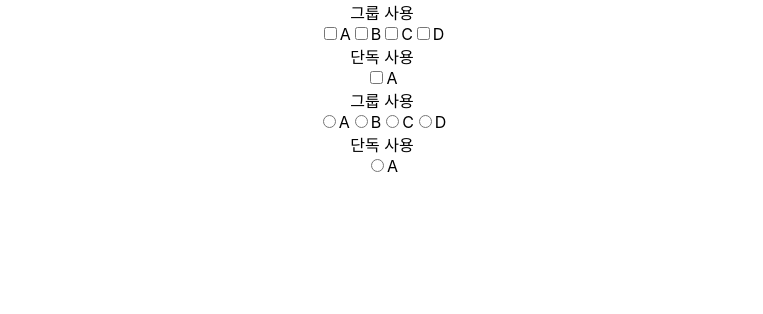
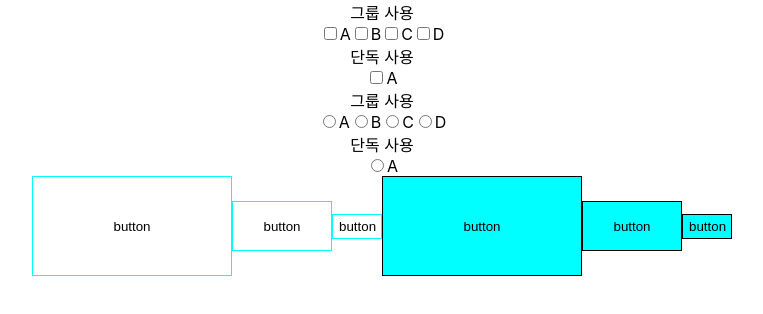
Before and after one commit to assash17/common-component, a React (Create React App) app: page / in a window 1280 px wide. Shown: the top 314 px of the page, without its empty margins (258-1021 px from the left). Built offline with nearby package versions, Linux system fonts and the light colour scheme.

Commit message:
[feat] button 컴포넌트 최소 구현

```diff
--- a/src/App.tsx
+++ b/src/App.tsx
@@ -1,4 +1,5 @@
 import "./App.css";
+import { Button } from "./components/Button";
 import { CheckBoxExample } from "./example/CheckBoxExample";
 import { RadioExample } from "./example/RadioExample";
 
@@ -7,6 +8,20 @@ function App() {
     <div className="App">
       <CheckBoxExample></CheckBoxExample>
       <RadioExample></RadioExample>
+
+      <Button size="large">button</Button>
+      <Button size="middle">button</Button>
+      <Button size="small">button</Button>
+
+      <Button type="primary" size="large">
+        button
+      </Button>
+      <Button type="primary" size="middle">
+        button
+      </Button>
+      <Button type="primary" size="small">
+        button
+      </Button>
     </div>
   );
 }
--- /dev/null
+++ b/src/components/Button/index.tsx
@@ -0,0 +1,40 @@
+import { PropsWithChildren } from "react";
+
+interface Props {
+  type?: "default" | "primary";
+  size?: "large" | "middle" | "small";
+  style?: React.CSSProperties;
+  onClick?: () => void;
+}
+
+export const Button = ({
+  type = "default",
+  size = "middle",
+  style,
+  onClick,
+  children,
+}: PropsWithChildren<Props>) => {
+  const typeStyle: {
+    [key in Exclude<Props["type"], undefined>]: React.CSSProperties;
+  } = {
+    default: { border: "1px solid aqua", backgroundColor: "white" },
+    primary: { border: "1px solid black", backgroundColor: "aqua" },
+  };
+
+  const sizeStyle: {
+    [key in Exclude<Props["size"], undefined>]: React.CSSProperties;
+  } = {
+    large: { width: "200px", height: "100px" },
+    middle: { width: "100px", height: "50px" },
+    small: { width: "50px", height: "25px" },
+  };
+
+  return (
+    <button
+      style={{ ...typeStyle[type], ...sizeStyle[size], ...style }}
+      onClick={onClick}
+    >
+      {children}
+    </button>
+  );
+};
--- a/src/example/CheckBoxExample.tsx
+++ b/src/example/CheckBoxExample.tsx
@@ -1,5 +1,5 @@
 import { useState } from "react";
-import { CheckBox } from "../components/Checkbox/Checkbox";
+import { CheckBox } from "../components/Checkbox";
 
 const dataList = [
   {
--- a/src/example/RadioExample.tsx
+++ b/src/example/RadioExample.tsx
@@ -1,5 +1,5 @@
 import { useState } from "react";
-import { Radio } from "../components/Radio/Radio";
+import { Radio } from "../components/Radio";
 
 const dataList = [
   {
```
Also changed, not shown: src/components/Checkbox/index.tsx (renamed from src/components/Checkbox/Checkbox.tsx), src/components/Radio/index.tsx (renamed from src/components/Radio/Radio.tsx).
